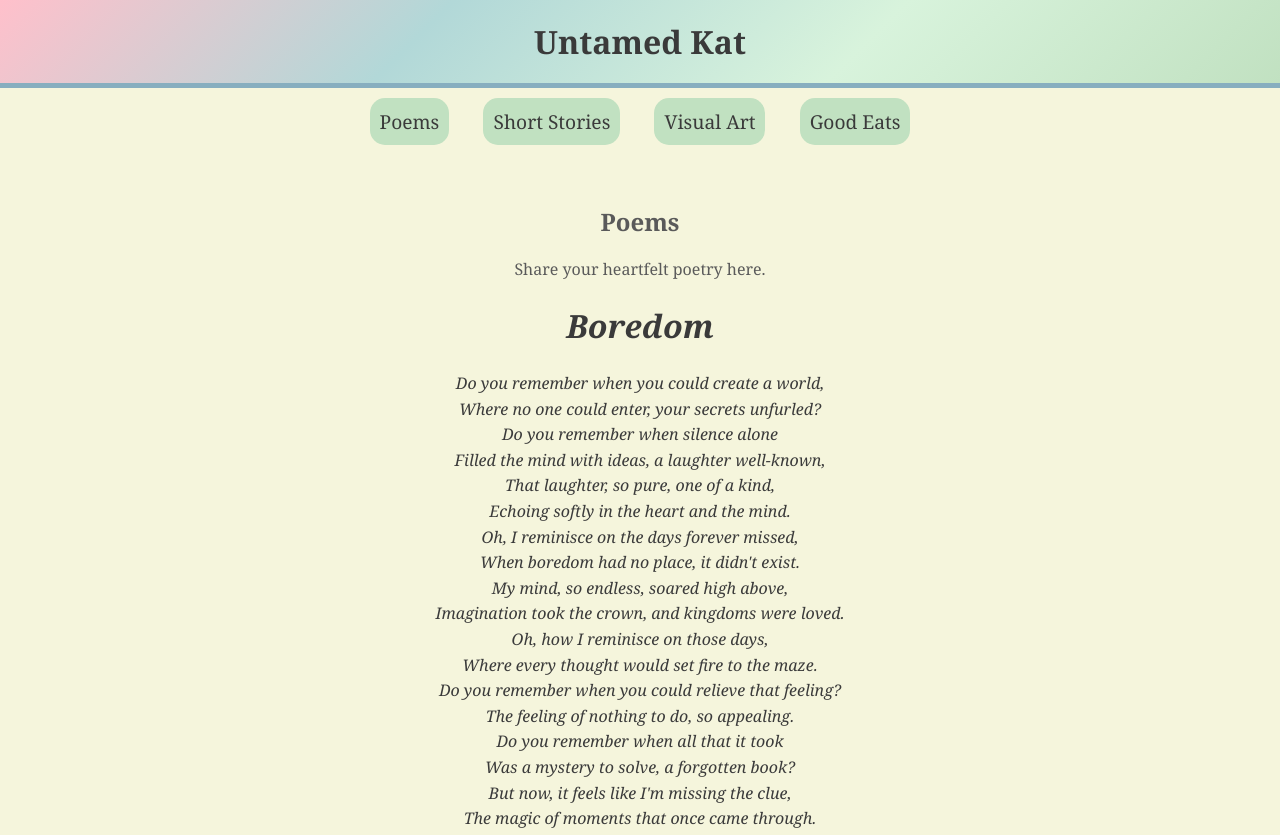
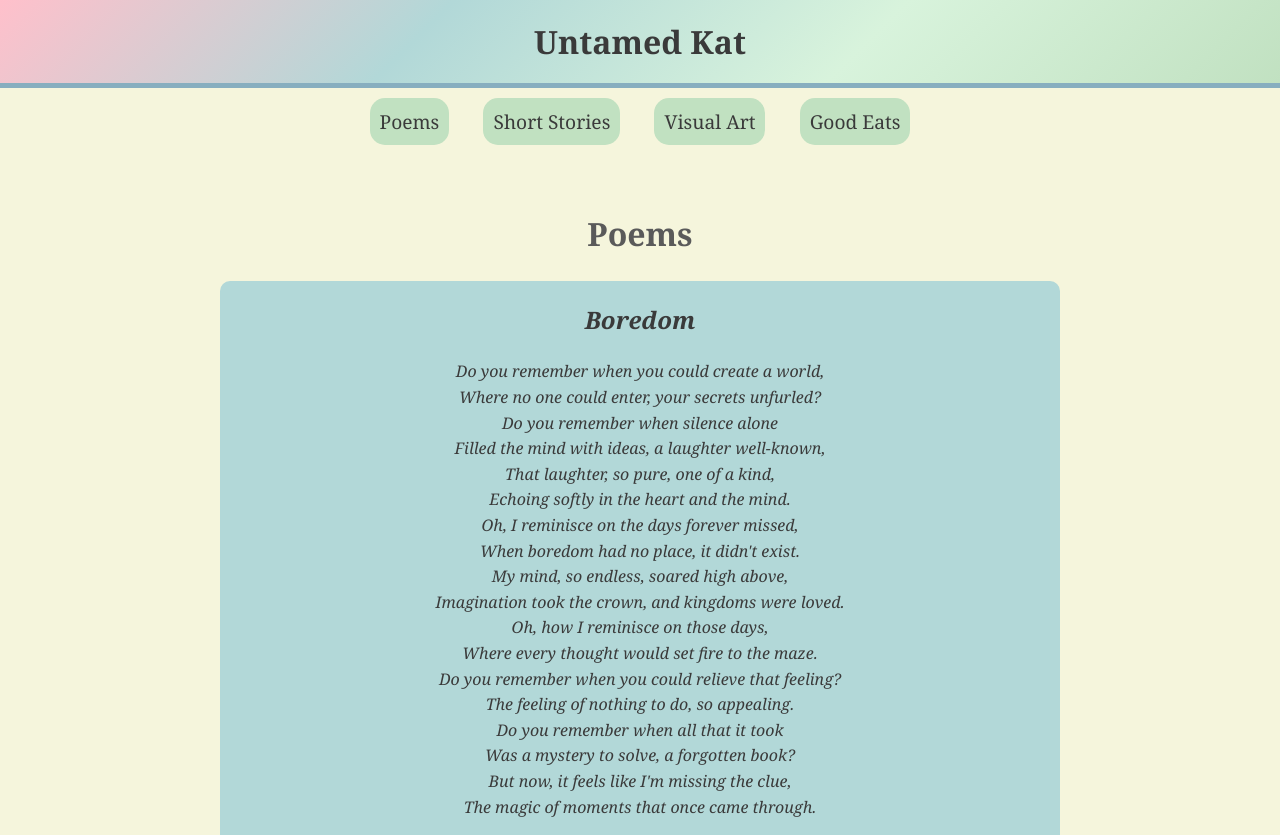
Before and after one commit to Kathrynpiper121522/KatsBlog, a plain HTML site: page index.html in a window 1280 px wide. Shown: the top 835 px of the page. Drawn offline with Linux system fonts and the light colour scheme.

Commit message:
Update index.html

```diff
--- a/index.html
+++ b/index.html
@@ -45,12 +45,18 @@
             line-height: 1.6;
             max-width: 800px;
             margin: 20px auto;
+            background-color: #b2d8d8; /* Light Blue background */
+            padding: 20px;
+            border-radius: 10px;
         }
         .poem-title {
-            font-size: 2em;
+            font-size: 1.5em;
             font-weight: bold;
             color: #3a3a3a;
             margin-bottom: 20px;
+        }
+        h2 {
+            font-size: 2em;
         }
     </style>
 </head>
@@ -65,7 +71,6 @@
     <div class="content">
         <section id="poems">
             <h2>Poems</h2>
-            <p>Share your heartfelt poetry here.</p>
             <div class="poem">
                 <div class="poem-title">Boredom</div>
                 <p>Do you remember when you could create a world,<br>
```
